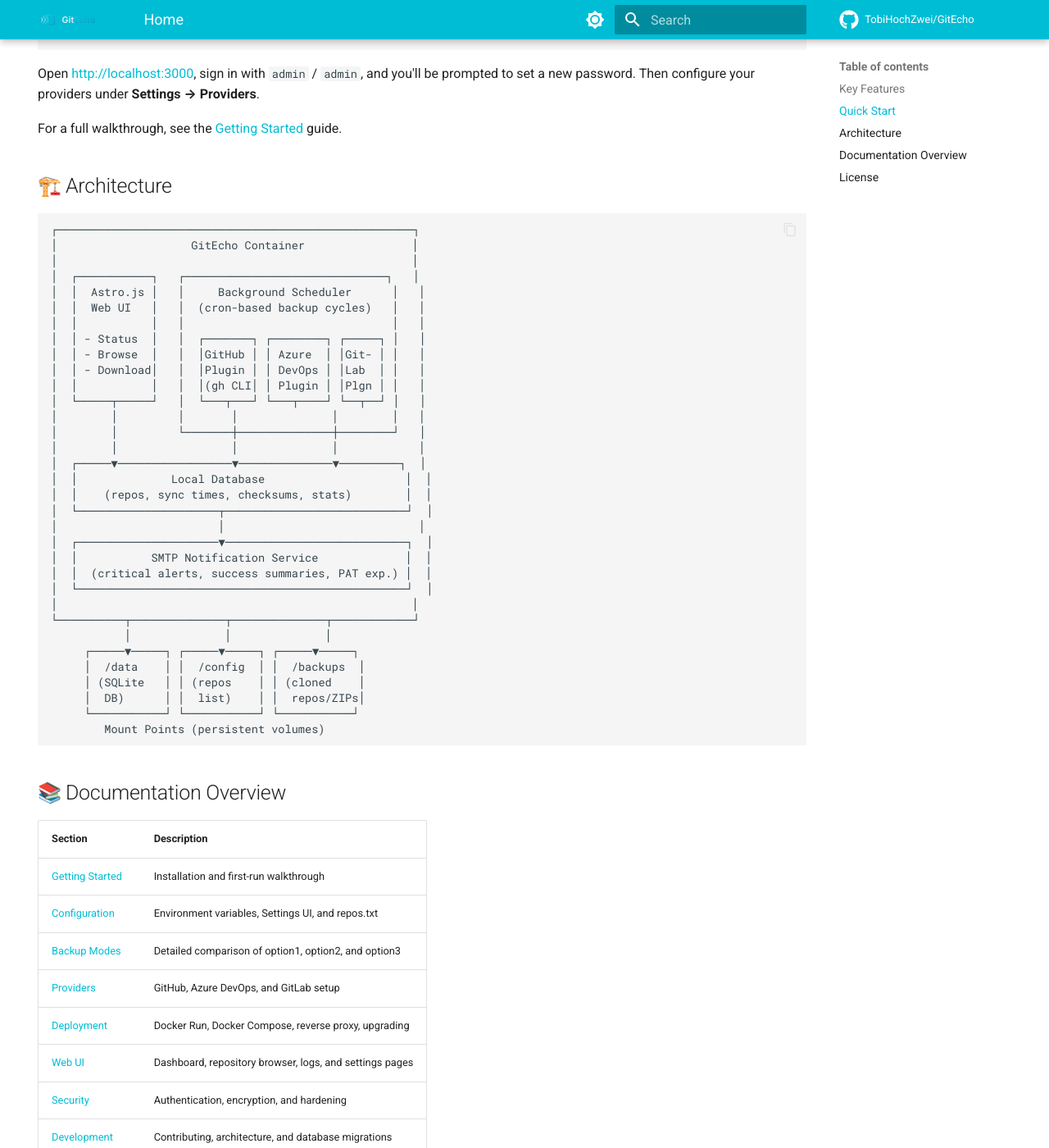
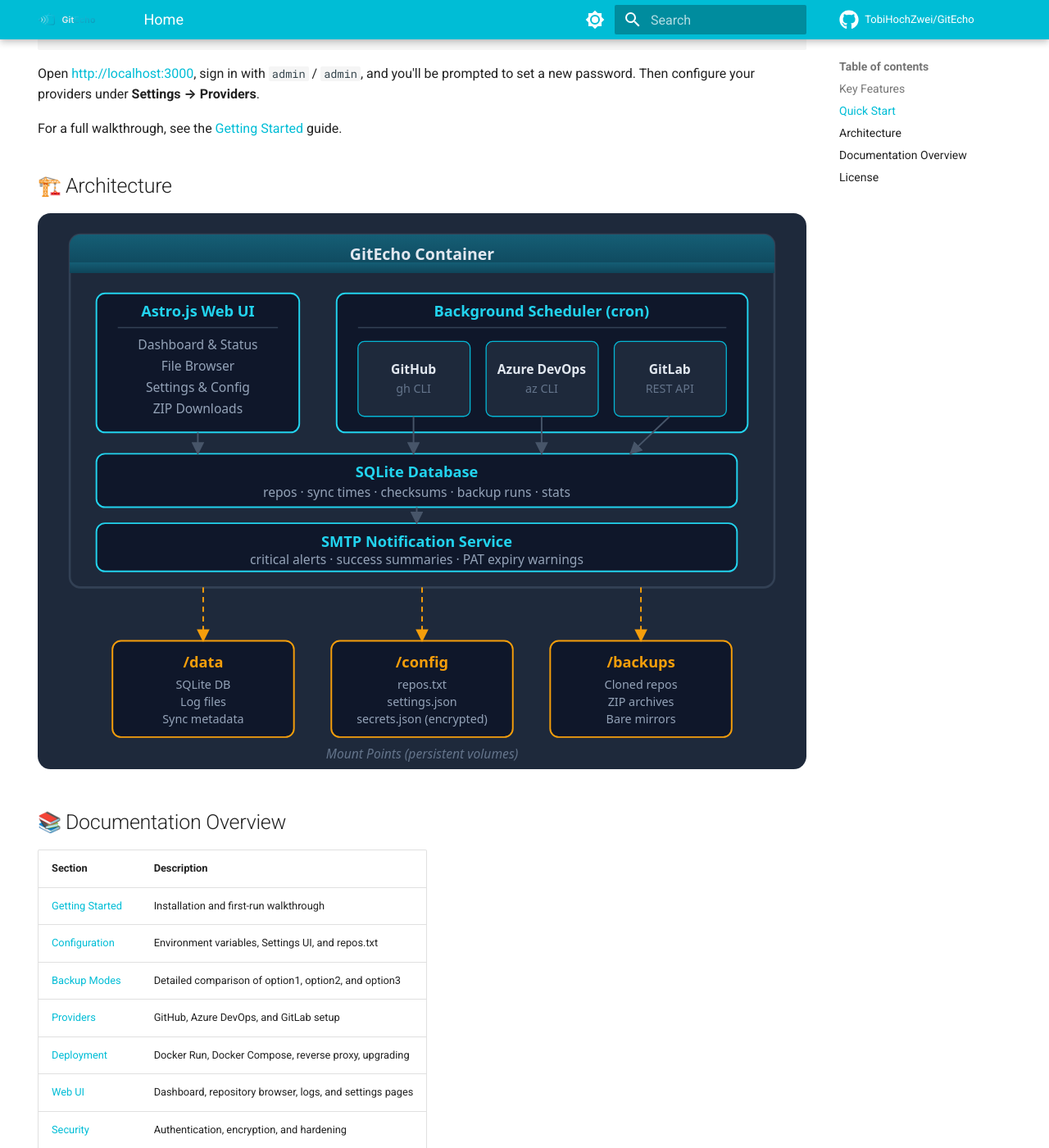
Before and after one commit to TobiHochZwei/GitEcho, an MkDocs documentation site: the page built from docs/docs/index.md, in a window 1280 px wide and 1400 px high, scrolled down 1016 px. Shown: the whole window at 82% size. Built offline with MkDocs 1.6.1 and Material for MkDocs 9.7.7, drawn with Linux system fonts in a browser that asks for light colours; emoji names are drawn with the system emoji font; comment, search, counter and statistics services are not loaded; some of the changed text lies outside the part shown.

Commit message:
feat(architecture): add SVG diagram for GitEcho architecture and update documentation

````diff
--- a/docs/docs/index.md
+++ b/docs/docs/index.md
@@ -45,41 +45,7 @@ For a full walkthrough, see the [Getting Started](getting-started.md) guide.
 
 ## :building_construction: Architecture
 
-```
-┌─────────────────────────────────────────────────────┐
-│                    GitEcho Container                │
-│                                                     │
-│  ┌───────────┐   ┌──────────────────────────────┐   │
-│  │  Astro.js │   │     Background Scheduler      │   │
-│  │  Web UI   │   │  (cron-based backup cycles)   │   │
-│  │           │   │                               │   │
-│  │ - Status  │   │  ┌───────┐ ┌────────┐ ┌─────┐ │   │
-│  │ - Browse  │   │  │GitHub │ │ Azure  │ │Git- │ │   │
-│  │ - Download│   │  │Plugin │ │ DevOps │ │Lab  │ │   │
-│  │           │   │  │(gh CLI│ │ Plugin │ │Plgn │ │   │
-│  └─────┬─────┘   │  └───┬───┘ └───┬────┘ └──┬──┘ │   │
-│        │         │       │              │        │   │
-│        │         └───────┼──────────────┼────────┘   │
-│        │                 │              │            │
-│  ┌─────▼─────────────────▼──────────────▼─────────┐  │
-│  │              Local Database                     │  │
-│  │    (repos, sync times, checksums, stats)        │  │
-│  └─────────────────────┬───────────────────────────┘  │
-│                        │                             │
-│  ┌─────────────────────▼───────────────────────────┐  │
-│  │           SMTP Notification Service             │  │
-│  │  (critical alerts, success summaries, PAT exp.) │  │
-│  └─────────────────────────────────────────────────┘  │
-│                                                     │
-└──────────┬──────────────┬──────────────┬────────────┘
-           │              │              │
-     ┌─────▼─────┐ ┌─────▼─────┐ ┌─────▼─────┐
-     │  /data    │ │  /config  │ │  /backups  │
-     │ (SQLite   │ │ (repos    │ │ (cloned    │
-     │  DB)      │ │  list)    │ │  repos/ZIPs│
-     └───────────┘ └───────────┘ └───────────┘
-        Mount Points (persistent volumes)
-```
+![GitEcho Architecture](assets/architecture.svg)
 
 ## :books: Documentation Overview
 
--- a/docs/mkdocs.yml
+++ b/docs/mkdocs.yml
@@ -81,10 +81,11 @@ markdown_extensions:
 
 plugins:
   - search
+  - glightbox
 
 extra:
   social:
     - icon: fontawesome/brands/github
       link: https://github.com/TobiHochZwei/GitEcho
 
-copyright: Copyright &copy; 2026 Tobias Allweier — MIT License
+copyright: Copyright &copy; 2026 TobiHochZwei — Tobias Allweier and Tobias Wittenburg — MIT License
--- a/docs/requirements.txt
+++ b/docs/requirements.txt
@@ -1,2 +1,3 @@
 mkdocs>=1.6
 mkdocs-material>=9.6
+mkdocs-glightbox>=0.4
````
Also changed, not shown: docs/docs/assets/architecture.svg (added).
